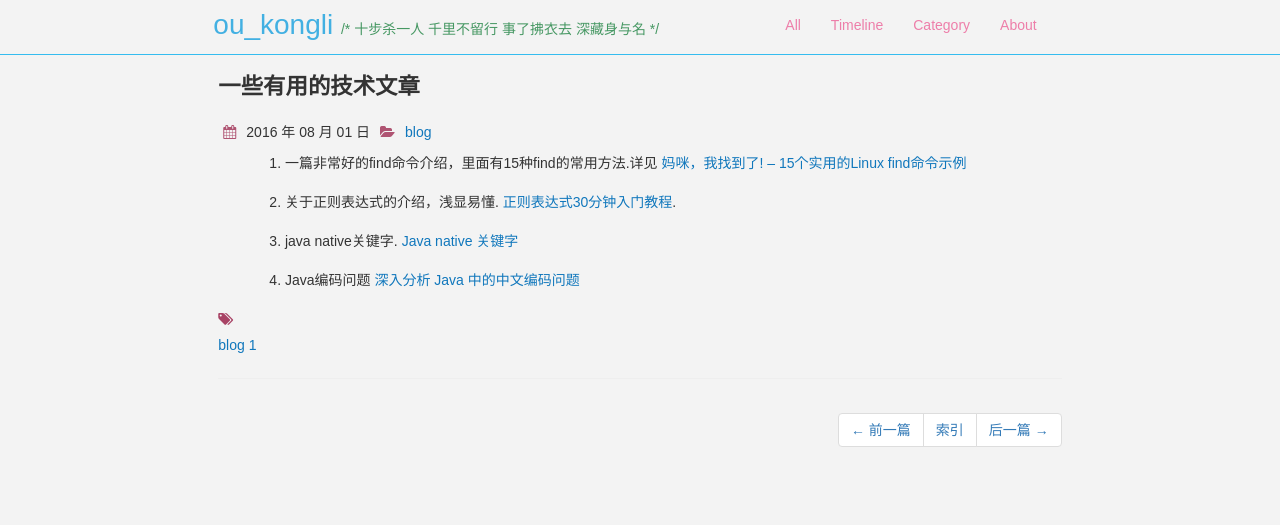
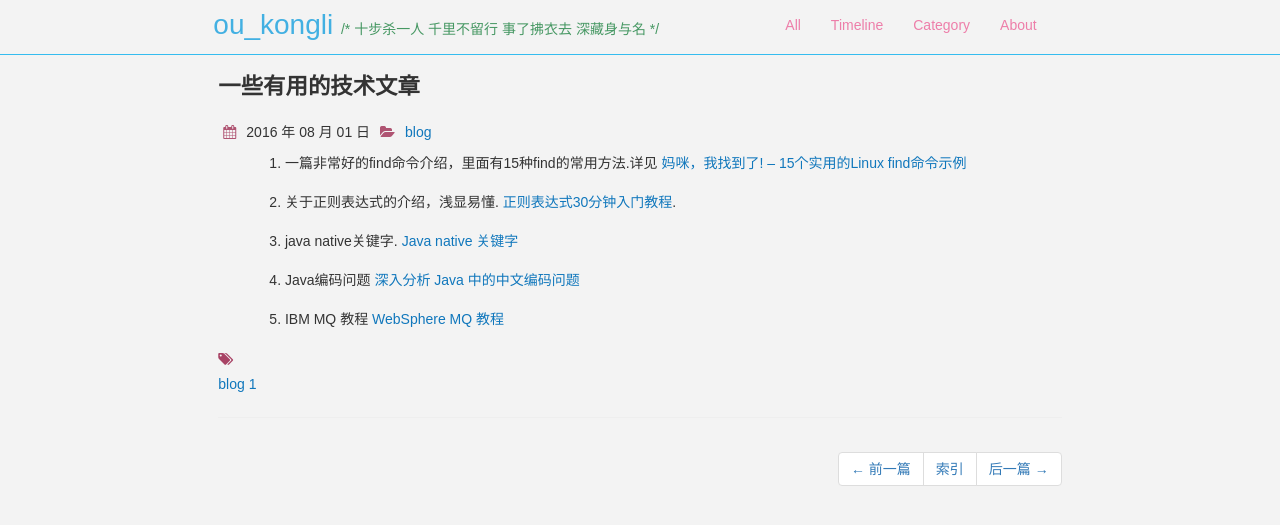
Before and after one commit to ouyangkongli/ouyangkongli.github.io, a Jekyll site: the page built from _posts/2016-08-01-other-blogs.md, in a window 1280 px wide and 900 px high. Shown: the top 525 px of the window. Built offline with Jekyll 4.4.1, drawn with Linux system fonts in a browser that asks for light colours; nearby versions of some CDN libraries; comment, search, counter and statistics services are not loaded.

Commit message:
add ibm mq  reference

```diff
--- a/_posts/2016-08-01-other-blogs.md
+++ b/_posts/2016-08-01-other-blogs.md
@@ -14,3 +14,5 @@ categories: blog
 3. java native关键字. [Java native 关键字](http://www.cnblogs.com/moon1992/p/5258245.html)
 
 4. Java编码问题 [深入分析 Java 中的中文编码问题](https://www.ibm.com/developerworks/cn/java/j-lo-chinesecoding/)
+
+5. IBM MQ 教程 [WebSphere MQ 教程](https://www.ibm.com/support/knowledgecenter/zh/SSFKSJ_8.0.0/com.ibm.mq.explorer.doc/bi00112_.htm)
```
